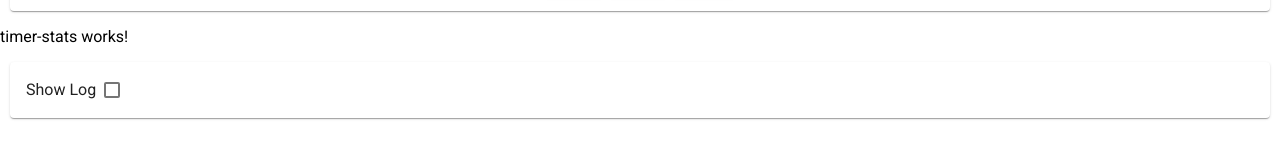
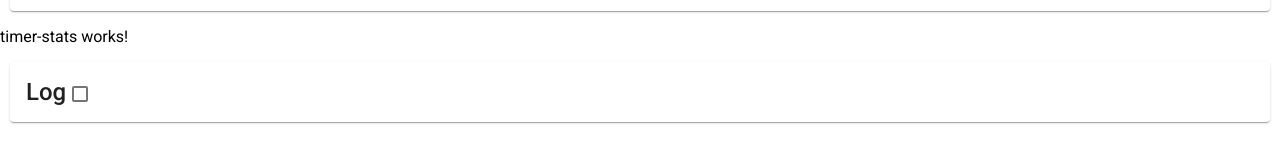
Before and after one commit to b583/pomidoro, an Angular app: page / in a window 1280 px wide. Shown: the part 313-476 px from the top of the page. Built offline with nearby package versions, Linux system fonts and the light colour scheme.

Commit message:
Merge card title and show toggler

```diff
--- a/src/app/default-page/timers-log/timers-log.component.html
+++ b/src/app/default-page/timers-log/timers-log.component.html
@@ -1,6 +1,8 @@
 <div id="timers-log-parent" class="card-component">
   <mat-card>
-    <mat-checkbox [(ngModel)]="isEnabled" labelPosition="before" color="primary">Show Log</mat-checkbox>
+    <mat-card-title>Log
+      <mat-checkbox [(ngModel)]="isEnabled" labelPosition="after" color="primary"></mat-checkbox>
+    </mat-card-title>
     <mat-card-content *ngIf="isEnabled">
       <mat-list>
         <div *ngFor="let event of events.slice().reverse()">
--- a/src/styles.css
+++ b/src/styles.css
@@ -6,3 +6,8 @@ body { margin: 0; font-family: Roboto, "Helvetica Neue", sans-serif; }
 .card-component {
     margin: 10px 10px 10px 10px;
 }
+
+.title-checkbox {
+    position: relative;
+    bottom: 2px;
+}
```
